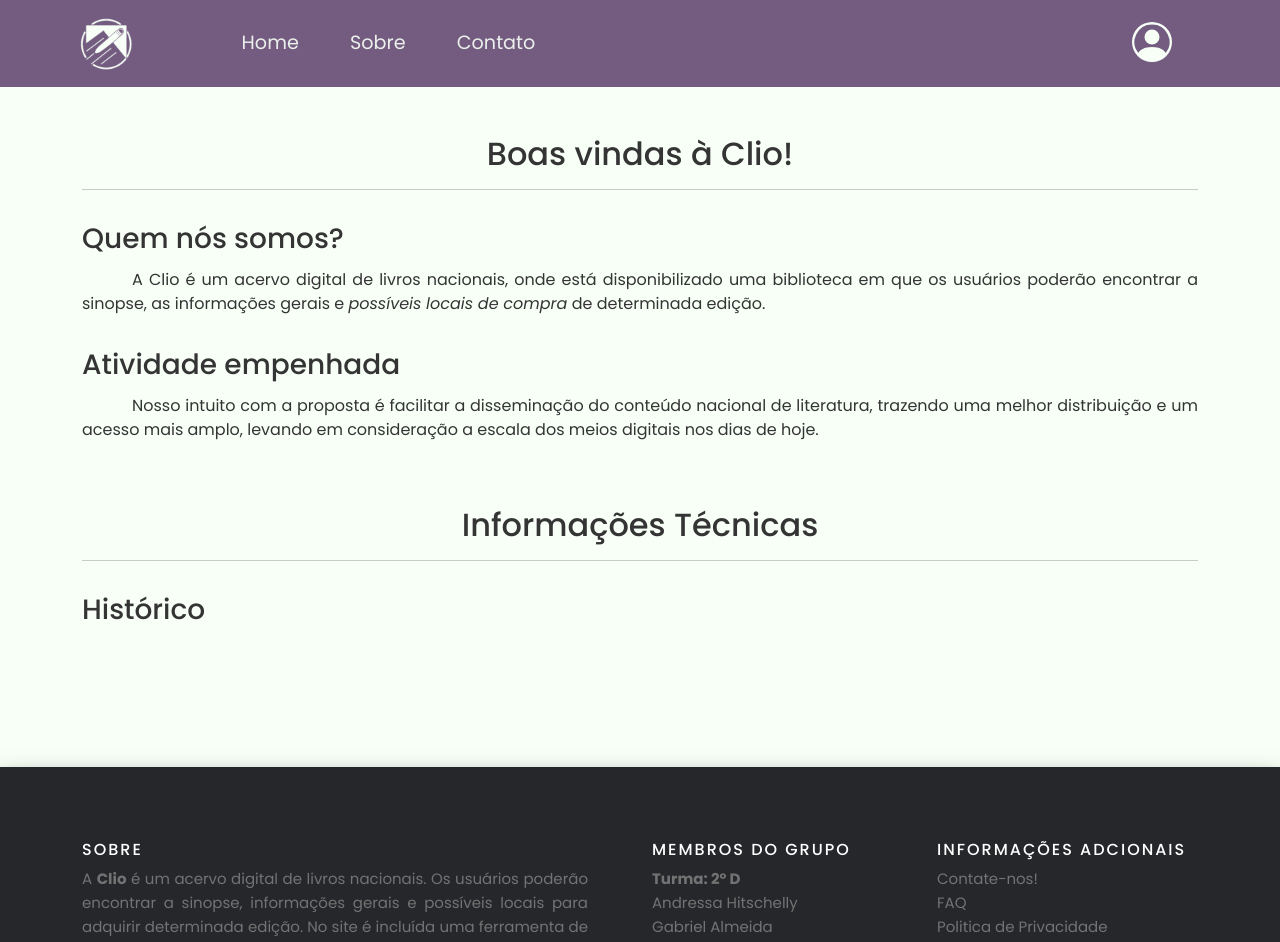
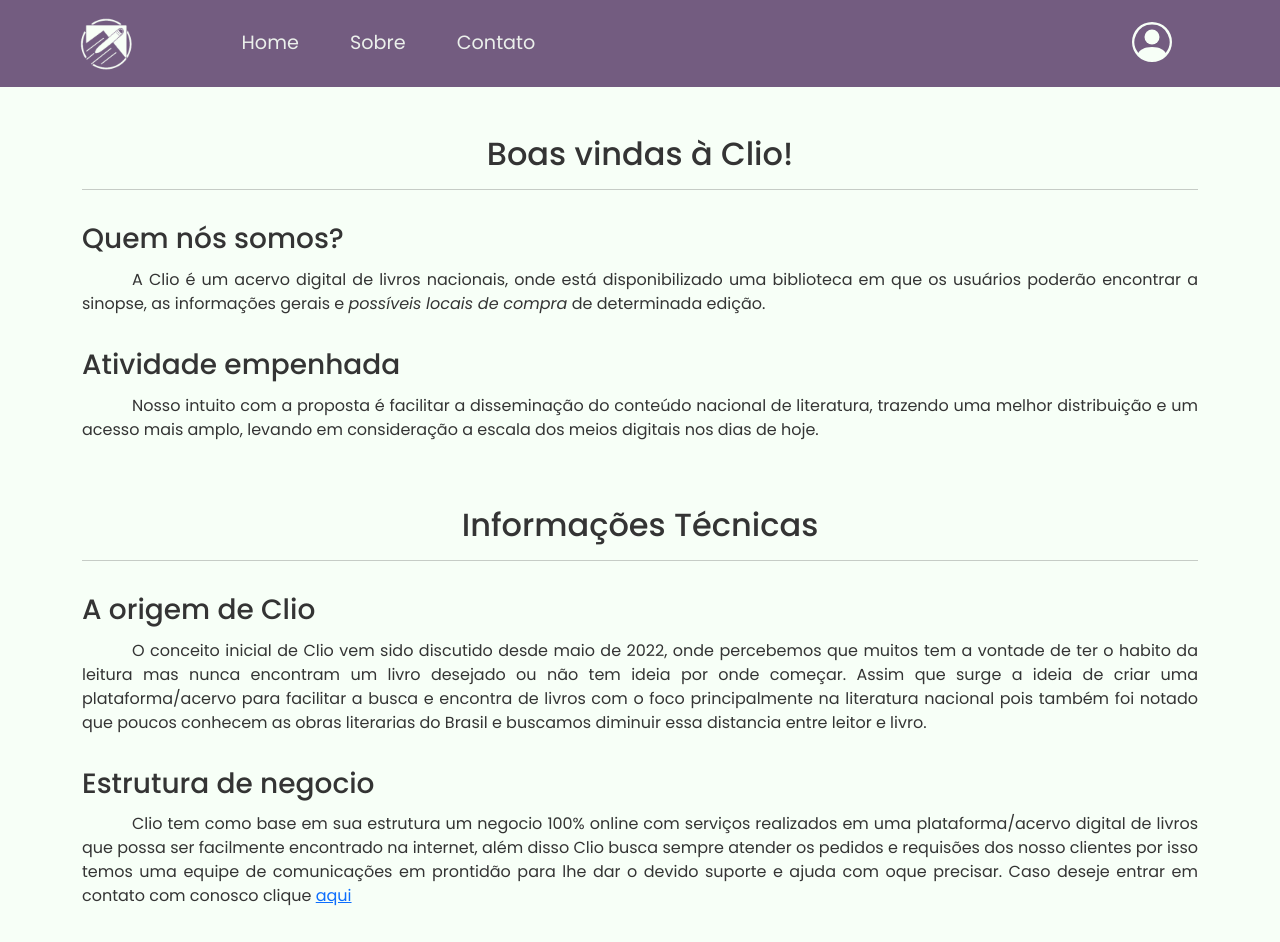
Before and after one commit to strattegia0704/clio, a React (Vite) app: page /sobre in a window 1280 px wide. Shown: the top 942 px of the page. Built offline with nearby package versions, Linux system fonts and the light colour scheme.

Commit message:
Adição de textos no sobre e mudança de  estilo no botão contato

```diff
--- a/src/pages/Sobre.jsx
+++ b/src/pages/Sobre.jsx
@@ -3,6 +3,7 @@ import React from 'react'
 import Header from '../components/Header'
 import Footer from '../components/Footer'
 import { Container } from 'react-bootstrap'
+import { Link } from "react-router-dom";
 
 import '../styles/style.css'
 
@@ -24,9 +25,13 @@ const Sobre = () => {
           </p>
           <h2 style={{marginTop: '4rem'}} id='info-tec'>Informações Técnicas</h2>
           <hr />
-          <h3 className='sobre-sub'>Histórico</h3>
+          <h3 className='sobre-sub'>A origem de Clio</h3>
           <p className='sobre'>
-
+            O conceito inicial de Clio vem sido discutido desde maio de 2022, onde percebemos que muitos tem a vontade de ter o habito da leitura mas nunca encontram um livro desejado ou não tem ideia por onde começar. Assim que surge a ideia de criar uma plataforma/acervo para facilitar a busca e encontra de livros com o foco principalmente na literatura nacional pois também foi notado que poucos conhecem as obras literarias do Brasil e buscamos diminuir essa distancia entre leitor e livro.
+          </p>
+          <h3 className='sobre-sub'> Estrutura de negocio</h3>
+          <p className='sobre'>
+            Clio tem como base em sua estrutura um negocio 100% online com serviços realizados em uma plataforma/acervo digital de livros que possa ser facilmente encontrado na internet, além disso Clio busca sempre atender os pedidos e requisões dos nosso clientes por isso temos uma equipe de comunicações em prontidão para lhe dar o devido suporte e ajuda com oque precisar. Caso deseje entrar em contato com conosco clique <Link to='/contato'> aqui </Link>
           </p>
         </div>
       </Container>
--- a/src/styles/style.css
+++ b/src/styles/style.css
@@ -327,6 +327,7 @@ p.copyright-text {
     background-color: #735c80;
     font-size: 18px;
     transition: background-color, transform 0.8s;
+    transition: .5s;
 }
 
 .button-cont:hover {
```
